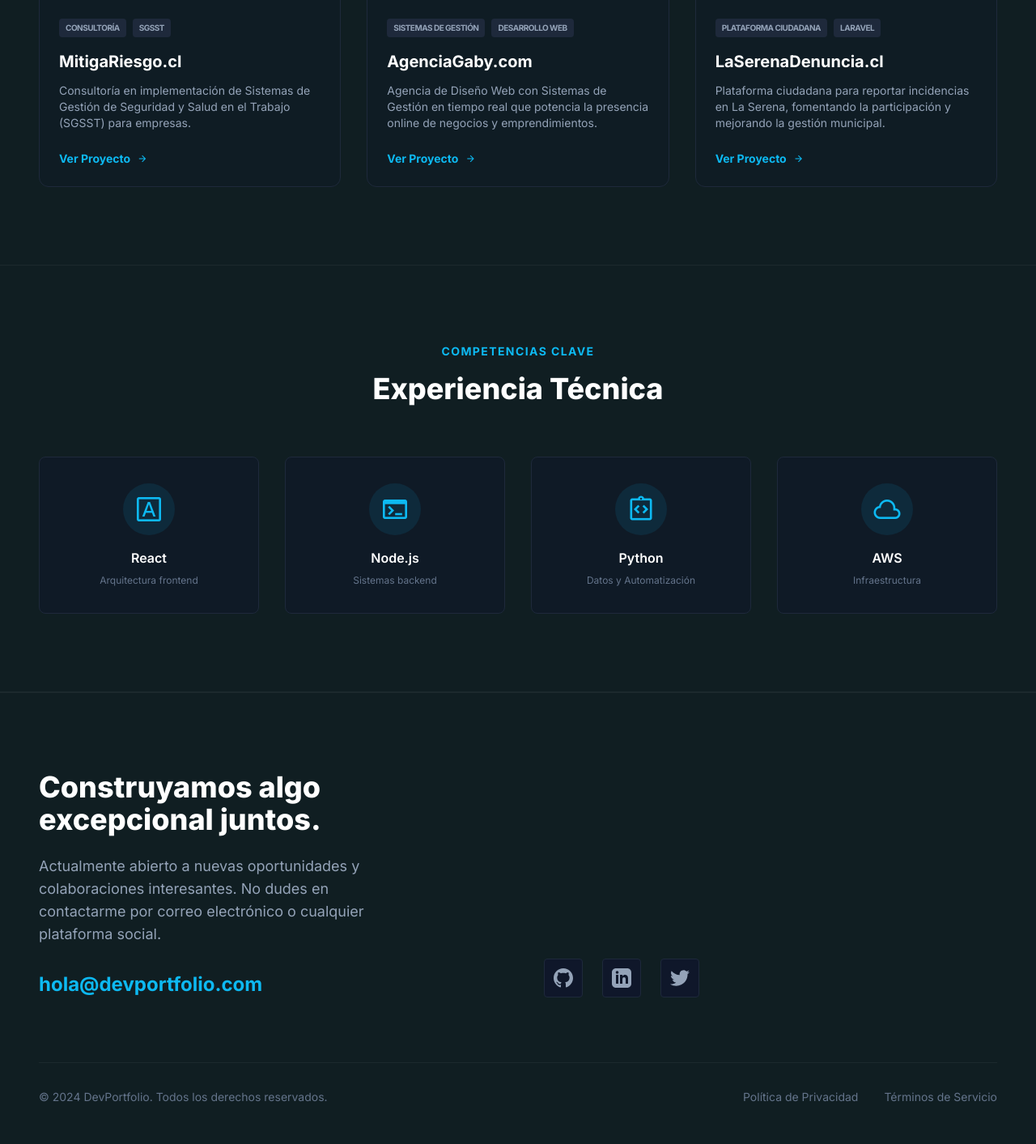
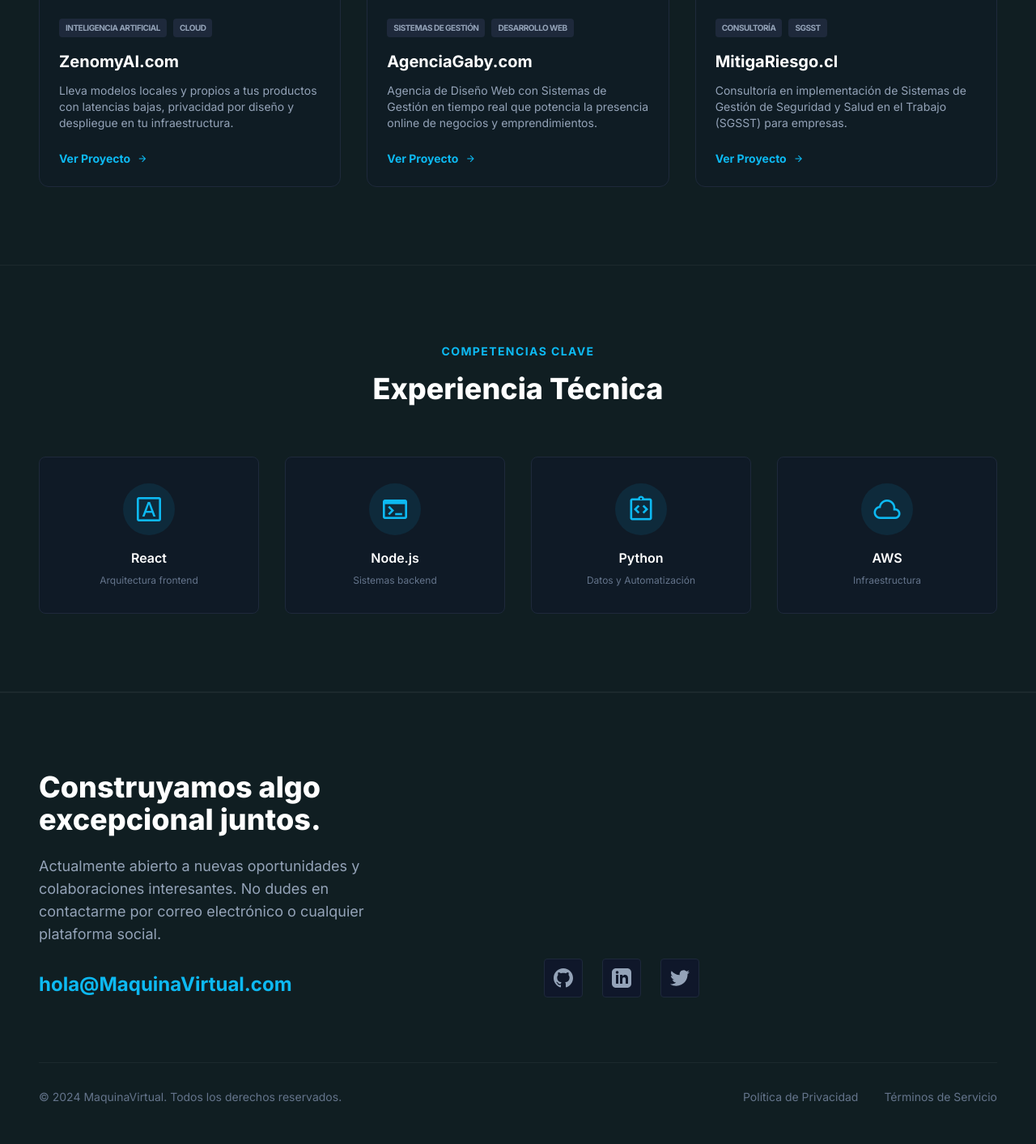
Before and after one commit to MarioPerezV/ProyectoConjunto, a PHP site: page /index.php in a window 1280 px wide. Shown: the part 1280-2693 px from the top of the page at 81% size. Run offline with PHP 8.4, Linux system fonts and the light colour scheme; some libraries are stand-ins or nearby versions.

Commit message:
feat: images & fix: rutas

```diff
--- a/config/bootstrap.php
+++ b/config/bootstrap.php
@@ -6,19 +6,24 @@ $sessionManager = SessionManager::getInstance();
 
 ini_set('display_errors', 1);
 ini_set('log_errors', 1);
-ini_set('error_log', __DIR__ . '/../../error_log.log');
+ini_set('error_log', __DIR__ . '/../error_log.log');
 error_reporting(E_ALL);
-// --- Definición de constantes ---
 
-// 1. Constantes de RUTA DE SERVIDOR (Prioritarias para cargar .env)
-define('APP_ROOT', realpath(dirname(__DIR__))); // Ruta al directorio /app absoluto
-define('SITE_ROOT', realpath(dirname(APP_ROOT))); // Ruta al directorio raíz absoluto
+// --- 1. Definición de constantes de RUTA FÍSICA ---
+// Se definen aquí para que puedan ser usadas inmediatamente, especialmente para encontrar el archivo .env
+
+// PROJECT_ROOT_PATH es la ruta raíz del proyecto (la carpeta 'vm').
+define('PROJECT_ROOT_PATH', realpath(dirname(__DIR__)));
+
+// Compatibilidad con código existente que pueda usar estas constantes.
+define('APP_ROOT', PROJECT_ROOT_PATH);
+define('SITE_ROOT', dirname(PROJECT_ROOT_PATH)); // Directorio padre del proyecto.
 
 // 2. Cargar Autoload (Necesario para Dotenv y otras librerías)
-// require_once SITE_ROOT . '/vendor/autoload.php';
+// require_once PROJECT_ROOT_PATH . '/vendor/autoload.php';
 
 // 3. Cargar las variables de entorno desde el archivo .env
-$envFile = SITE_ROOT . '/.env';
+$envFile = PROJECT_ROOT_PATH . '/.env'; // El archivo .env debe estar en la raíz del proyecto ('vm').
 if (file_exists($envFile)) {
     try {
         // Primero intentamos cargar con putenv si es necesario para $_ENV
@@ -29,6 +34,9 @@ if (file_exists($envFile)) {
             list($name, $value) = explode('=', $line, 2);
             $name = trim($name);
             $value = trim($value);
+            // Limpieza de seguridad: Eliminar comillas simples o dobles al inicio y final
+            $value = trim($value, "'\"");
+
             if (!array_key_exists($name, $_SERVER) && !array_key_exists($name, $_ENV)) {
                 putenv(sprintf('%s=%s', $name, $value));
                 $_ENV[$name] = $value;
@@ -44,14 +52,15 @@ else {
     error_log("No se encontró el archivo .env en: " . $envFile);
 }
 
-// 4. Constantes de RUTA WEB (Ahora dinámicas)
-// Se usa $_ENV['BASE_URL'] si existe, sino fallback a producción
-$baseUrl = $_ENV['BASE_URL'] ?? 'https://agenciagaby.com/mv';
+// 2. RUTA WEB (URL): Para el navegador (src, href, links)
+$baseUrl = $_ENV['BASE_URL'] ?? 'https://agenciagaby.com/vm';
 define('BASE_URL', rtrim($baseUrl, '/')); // Asegura que no tenga slash final extra
-define('CHATBOT_API_URL', $_ENV['CHATBOT_API_URL'] ?? 'http://localhost:8000/api/chat');
+
+define('CHATBOT_API_URL', $_ENV['CHATBOT_API_URL'] ?? 'https://91a8-204-199-128-4.ngrok-free.app/api/chat');
+
+// 3. ASSETS: Rutas web específicas para imágenes y estáticos
 define('ASSETS_PATH', BASE_URL . '/frontend/assets');
-
-define('VIEW_PATH', APP_ROOT . '/frontend/vistas'); // Ruta centralizada a las vistas
+define('VIEW_PATH', PROJECT_ROOT_PATH . '/frontend/vistas'); // Ruta física para incluir vistas
 
 setlocale(LC_NUMERIC, 'es_ES.utf8mb4');
 
@@ -59,4 +68,4 @@ setlocale(LC_NUMERIC, 'es_ES.utf8mb4');
 require_once __DIR__ . '/Conexion.php';
 
 // Controladores principales (solo sus definiciones de clase, no su ejecución)
-require_once APP_ROOT . '/controller/MailerController.php';
+require_once PROJECT_ROOT_PATH . '/controller/MailerController.php';
--- a/controller/MailerController.php
+++ b/controller/MailerController.php
@@ -6,7 +6,14 @@ class MailerController {
         // Ruta al autoload de Composer
         require_once __DIR__ . '/../vendor/autoload.php';
 
-        $recipient_email = $email;
+        // Corrección: Obtener el email del POST o definir uno por defecto para evitar error de variable indefinida
+        $recipient_email = $_POST['email'] ?? null;
+
+        if (!$recipient_email) {
+            error_log('Error: No se proporcionó email para la evaluación.');
+            return;
+        }
+
         $subject = "Evaluación";
         $body = "";
 
--- a/frontend/vistas/inicio.php
+++ b/frontend/vistas/inicio.php
@@ -4,7 +4,7 @@
 <head>
     <meta charset="utf-8" />
     <meta content="width=device-width, initial-scale=1.0" name="viewport" />
-    <title>Maquina Virtual | Desarrollador de Software de Alta Gama</title>
+    <title>Maquina Virtual | Desarrolladores de Software de Alta Gama</title>
     <script src="https://cdn.tailwindcss.com?plugins=forms,container-queries"></script>
     <link href="https://fonts.googleapis.com/css2?family=Inter:wght@100..900&amp;display=swap" rel="stylesheet" />
     <link href="https://fonts.googleapis.com/css2?family=Material+Symbols+Outlined:wght,FILL@100..700,0..1&amp;display=swap" rel="stylesheet" />
@@ -136,25 +136,25 @@
                 </p>
             </div>
             <div class="grid grid-cols-1 md:grid-cols-2 lg:grid-cols-3 gap-8">
-                <!-- Project Card 1: MitigaRiesgo.cl -->
+                <!-- Project Card 1: ZenomyAI.com -->
                 <div class="project-card group bg-slate-900/30 rounded-xl overflow-hidden border border-slate-800 hover:border-primary/50 transition-all flex flex-col"
-                    data-title="MitigaRiesgo.cl"
-                    data-description="Consultoría especializada en la implementación de Sistemas de Gestión de Seguridad y Salud en el Trabajo (SGSST). Ayudamos a las empresas a cumplir con la Ley 16.744, reduciendo la accidentabilidad y mejorando la productividad."
-                    data-image="https://images.unsplash.com/photo-1581092921461-e760b1e393ab?q=80&w=2070&auto=format&fit=crop&ixlib=rb-4.0.3&ixid=M3wxMjA3fDB8MHxwaG90by1wYWdlfHx8fGVufDB8fHx8fA%3D%3D"
-                    data-tags='["Consultoría", "SGSST", "WordPress"]'
-                    data-url="https://mitigariesgo.cl">
+                    data-title="ZenomyAI.com"
+                    data-description="Lleva modelos locales y propios a tus productos con latencias bajas, privacidad por diseño y despliegue en tu infraestructura."
+                    data-image="<?= ASSETS_PATH . '/images/zenomyAI.webp' ?>"
+                    data-tags='["Inteligencia Artificial", "Cloud", "API"]'
+                    data-url="https://zenomyai.com">
                     <div class="aspect-video relative overflow-hidden">
-                        <img alt="Proyecto MitigaRiesgo.cl" class="w-full h-full object-cover transition duration-500 group-hover:scale-110" src="https://images.unsplash.com/photo-1581092921461-e760b1e393ab?q=80&w=2070&auto=format&fit=crop&ixlib=rb-4.0.3&ixid=M3wxMjA3fDB8MHxwaG90by1wYWdlfHx8fGVufDB8fHx8fA%3D%3D" />
+                        <img src="<?= ASSETS_PATH . '/images/zenomyAI.webp' ?>" alt="Proyecto ZenomyAI.com" class="w-full h-full object-cover transition duration-500 group-hover:scale-110" />
                         <div class="absolute inset-0 bg-background-dark/40 group-hover:bg-background-dark/10 transition-colors"></div>
                     </div>
                     <div class="p-6 flex flex-col flex-1">
                         <div class="flex gap-2 mb-4">
-                            <span class="text-[10px] font-bold px-2 py-1 bg-slate-800 rounded text-slate-400 uppercase tracking-tighter">Consultoría</span>
-                            <span class="text-[10px] font-bold px-2 py-1 bg-slate-800 rounded text-slate-400 uppercase tracking-tighter">SGSST</span>
+                            <span class="text-[10px] font-bold px-2 py-1 bg-slate-800 rounded text-slate-400 uppercase tracking-tighter">Inteligencia Artificial</span>
+                            <span class="text-[10px] font-bold px-2 py-1 bg-slate-800 rounded text-slate-400 uppercase tracking-tighter">Cloud</span>
                         </div>
-                        <h4 class="text-xl font-bold text-white mb-3">MitigaRiesgo.cl</h4>
+                        <h4 class="text-xl font-bold text-white mb-3">ZenomyAI.com</h4>
                         <p class="text-slate-400 text-sm mb-6 flex-1">
-                            Consultoría en implementación de Sistemas de Gestión de Seguridad y Salud en el Trabajo (SGSST) para empresas.
+                            Lleva modelos locales y propios a tus productos con latencias bajas, privacidad por diseño y despliegue en tu infraestructura.
                         </p>
                         <button class="open-project-modal inline-flex items-center gap-2 text-primary text-sm font-bold hover:gap-3 transition-all text-left">
                             Ver Proyecto <span class="material-symbols-outlined text-sm">arrow_forward</span>
@@ -166,12 +166,11 @@
                 <div class="project-card group bg-slate-900/30 rounded-xl overflow-hidden border border-slate-800 hover:border-primary/50 transition-all flex flex-col"
                     data-title="AgenciaGaby.com"
                     data-description="Agencia de Diseño Web con Sistemas de Gestión en tiempo real que potencia la presencia online de negocios y emprendimientos."
-                    data-image="https://images.unsplash.com/photo-1557862921-37829c790f19?q=80&w=2071&auto=format&fit=crop&ixlib=rb-4.0.3&ixid=M3wxMjA3fDB8MHxwaG90by1wYWdlfHx8fGVufDB8fHx8fA%3D%3D"
                     data-tags='["Sistemas de Gestión", "Desarrollo Web"]'
                     data-url="https://agenciagaby.com"
                     data-video-url="https://www.youtube.com/embed/EHNSFUIPL_4">
                     <div class="aspect-video relative overflow-hidden">
-                        <img alt="Proyecto AgenciaGaby.com" class="w-full h-full object-cover transition duration-500 group-hover:scale-110" src="https://images.unsplash.com/photo-1557862921-37829c790f19?q=80&w=2071&auto=format&fit=crop&ixlib=rb-4.0.3&ixid=M3wxMjA3fDB8MHxwaG90by1wYWdlfHx8fGVufDB8fHx8fA%3D%3D" />
+                        <img src="<?= ASSETS_PATH . '/images/gaby.webp' ?>" alt="Proyecto AgenciaGaby.com" class="w-full h-full object-cover transition duration-500 group-hover:scale-110" />
                         <div class="absolute inset-0 bg-background-dark/40 group-hover:bg-background-dark/10 transition-colors"></div>
                     </div>
                     <div class="p-6 flex flex-col flex-1">
@@ -189,25 +188,25 @@
                     </div>
                 </div>
 
-                <!-- Project Card 3: LaSerenaDenuncia.cl -->
+                <!-- Project Card 3: MitigaRiesgo.cl -->
                 <div class="project-card group bg-slate-900/30 rounded-xl overflow-hidden border border-slate-800 hover:border-primary/50 transition-all flex flex-col"
-                    data-title="LaSerenaDenuncia.cl"
-                    data-description="Plataforma ciudadana para la comuna de La Serena. Permite a los vecinos reportar incidencias y problemas en la vía pública, fomentando la participación y colaborando con la gestión municipal para una ciudad más segura y limpia."
-                    data-image="https://images.unsplash.com/photo-1549877452-9c3e87a491a1?q=80&w=1974&auto=format&fit=crop&ixlib=rb-4.0.3&ixid=M3wxMjA3fDB8MHxwaG90by1wYWdlfHx8fGVufDB8fHx8fA%3D%3D"
-                    data-tags='["Plataforma Ciudadana", "Participación", "Laravel"]'
-                    data-url="https://laserenadenuncia.cl">
+                    data-title="MitigaRiesgo.cl"
+                    data-description="Consultoría especializada en la implementación de Sistemas de Gestión de Seguridad y Salud en el Trabajo (SGSST). Ayudamos a las empresas a cumplir con la Ley 16.744, reduciendo la accidentabilidad y mejorando la productividad."
+                    data-image="<?= ASSETS_PATH . '/images/mitigaRiesgo.webp' ?>"
+                    data-tags='["Consultoría", "SGSST", "WordPress"]'
+                    data-url="https://mitigariesgo.cl">
                     <div class="aspect-video relative overflow-hidden">
-                        <img alt="Proyecto LaSerenaDenuncia.cl" class="w-full h-full object-cover transition duration-500 group-hover:scale-110" src="https://images.unsplash.com/photo-1549877452-9c3e87a491a1?q=80&w=1974&auto=format&fit=crop&ixlib=rb-4.0.3&ixid=M3wxMjA3fDB8MHxwaG90by1wYWdlfHx8fGVufDB8fHx8fA%3D%3D" />
+                        <img alt="Proyecto MitigaRiesgo.cl" class="w-full h-full object-cover transition duration-500 group-hover:scale-110" src="<?= ASSETS_PATH . '/images/mitigaRiesgo.webp' ?>" />
                         <div class="absolute inset-0 bg-background-dark/40 group-hover:bg-background-dark/10 transition-colors"></div>
                     </div>
                     <div class="p-6 flex flex-col flex-1">
                         <div class="flex gap-2 mb-4">
-                            <span class="text-[10px] font-bold px-2 py-1 bg-slate-800 rounded text-slate-400 uppercase tracking-tighter">Plataforma Ciudadana</span>
-                            <span class="text-[10px] font-bold px-2 py-1 bg-slate-800 rounded text-slate-400 uppercase tracking-tighter">Laravel</span>
+                            <span class="text-[10px] font-bold px-2 py-1 bg-slate-800 rounded text-slate-400 uppercase tracking-tighter">Consultoría</span>
+                            <span class="text-[10px] font-bold px-2 py-1 bg-slate-800 rounded text-slate-400 uppercase tracking-tighter">SGSST</span>
                         </div>
-                        <h4 class="text-xl font-bold text-white mb-3">LaSerenaDenuncia.cl</h4>
+                        <h4 class="text-xl font-bold text-white mb-3">MitigaRiesgo.cl</h4>
                         <p class="text-slate-400 text-sm mb-6 flex-1">
-                            Plataforma ciudadana para reportar incidencias en La Serena, fomentando la participación y mejorando la gestión municipal.
+                            Consultoría en implementación de Sistemas de Gestión de Seguridad y Salud en el Trabajo (SGSST) para empresas.
                         </p>
                         <button class="open-project-modal inline-flex items-center gap-2 text-primary text-sm font-bold hover:gap-3 transition-all text-left">
                             Ver Proyecto <span class="material-symbols-outlined text-sm">arrow_forward</span>
@@ -270,8 +269,8 @@
                     <p class="text-slate-400 text-lg mb-8 max-w-md">
                         Actualmente abierto a nuevas oportunidades y colaboraciones interesantes. No dudes en contactarme por correo electrónico o cualquier plataforma social.
                     </p>
-                    <a class="text-2xl font-bold text-primary hover:underline underline-offset-8 transition-all" href="mailto:hello@devportfolio.com">
-                        hola@devportfolio.com
+                    <a class="text-2xl font-bold text-primary hover:underline underline-offset-8 transition-all" href="mailto:hola@maquinavirtual.com">
+                        hola@MaquinaVirtual.com
                     </a>
                 </div>
                 <div class="flex flex-col justify-end">
@@ -295,7 +294,7 @@
                 </div>
             </div>
             <div class="pt-8 border-t border-white/5 flex flex-col md:flex-row justify-between items-center gap-4 text-slate-500 text-sm">
-                <p>© 2024 DevPortfolio. Todos los derechos reservados.</p>
+                <p>© 2024 MaquinaVirtual. Todos los derechos reservados.</p>
                 <div class="flex gap-8">
                     <a class="hover:text-white transition-colors" href="#">Política de Privacidad</a>
                     <a class="hover:text-white transition-colors" href="#">Términos de Servicio</a>
@@ -371,7 +370,12 @@
             } else {
                 modalVideoContainer.classList.add('hidden');
                 modalImageContainer.classList.remove('hidden');
-                modalImage.src = data.image;
+
+                // Lógica mejorada: Si data-image existe, úsala. Si no, busca la etiqueta img dentro de la card.
+                const thumbnailImg = projectCard.querySelector('img');
+                const fallbackSrc = thumbnailImg ? thumbnailImg.src : '';
+                modalImage.src = data.image || fallbackSrc;
+
                 modalImage.alt = `Vista previa del proyecto ${data.title}`;
             }
 
```
Also changed, not shown: .htaccess, frontend/assets/images/gaby.webp (added), frontend/assets/images/mitigaRiesgo.webp (added), frontend/assets/images/zenomyAI.webp (added).
